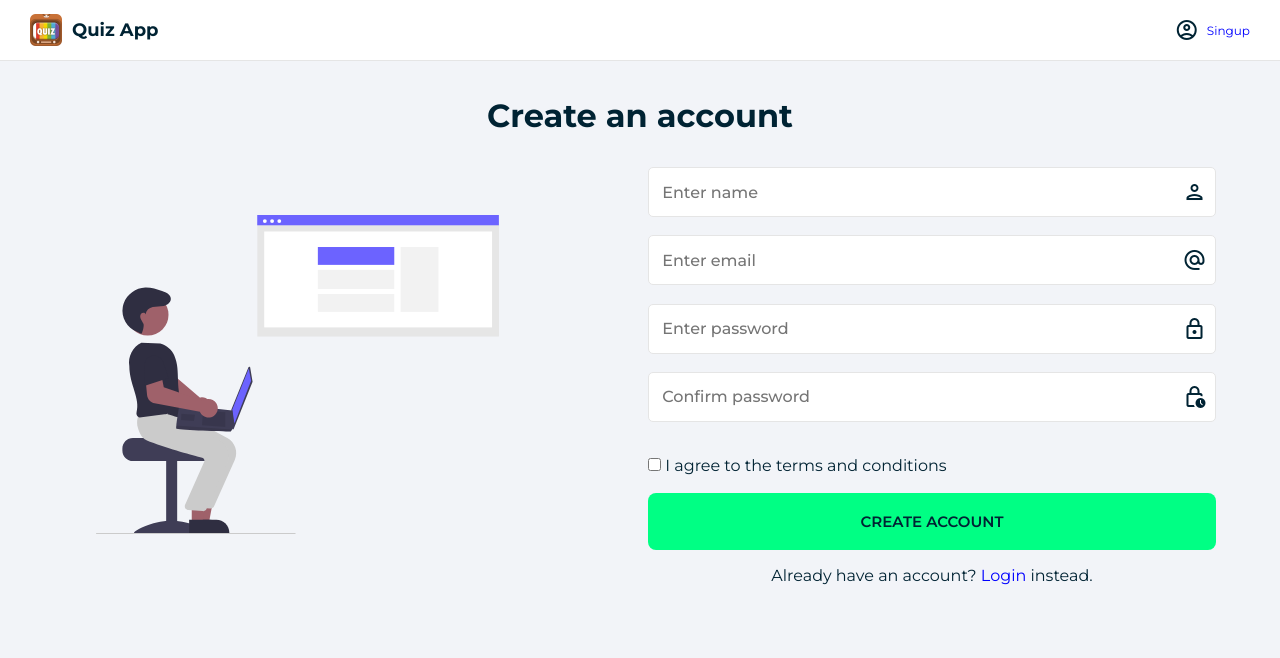
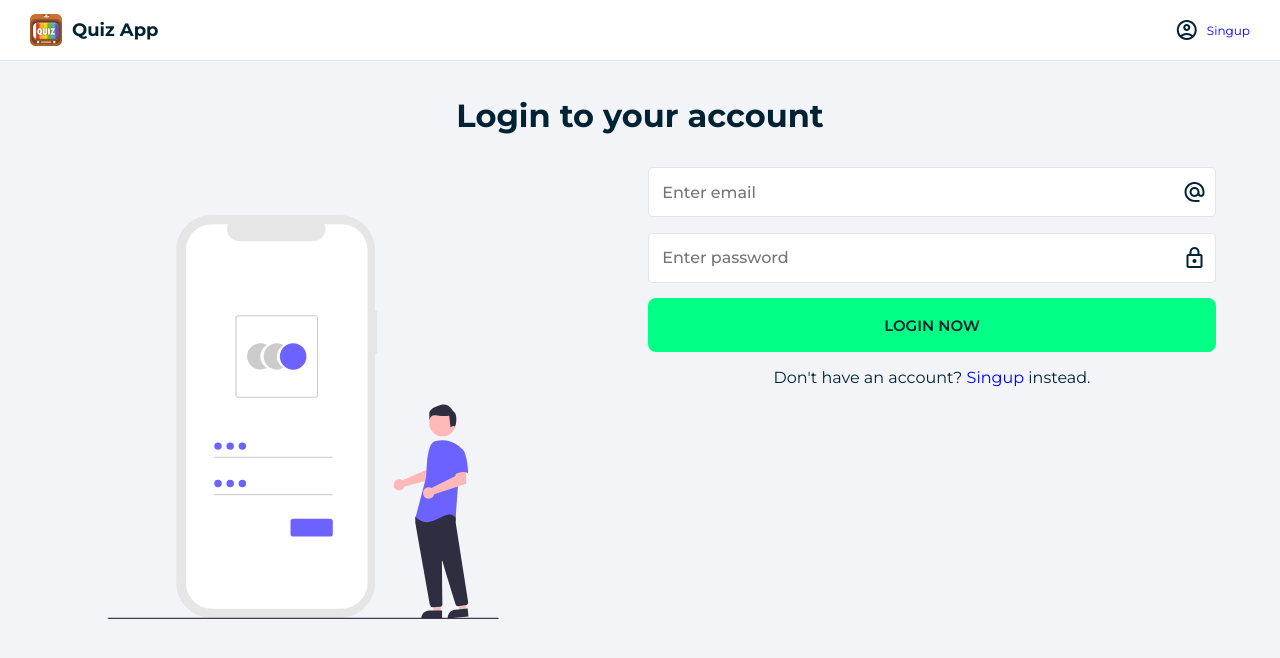
Before and after one commit to SamiurRahmanMukul/React-Firebase-Quiz-Application, a React (Create React App) app: page / in a window 1280 px wide. Shown: the top 658 px of the page. Built offline with nearby package versions, Linux system fonts and the light colour scheme.

Commit message:
quiz app user login page build

```diff
--- a/src/App.js
+++ b/src/App.js
@@ -1,13 +1,15 @@
 import React from "react";
 import Layout from "./components/layout/Layout";
 // import HomePage from "./components/pages/home/HomePage";
-import SingupPage from "./components/pages/singup/SingupPage";
+// import SingupPage from "./components/pages/singup/SingupPage";
+import LoginPage from "./components/pages/login/LoginPage";
 
 function App() {
   return (
     <Layout>
       {/* <HomePage /> */}
-      <SingupPage />
+      {/* <SingupPage /> */}
+      <LoginPage />
     </Layout>
   );
 }
--- /dev/null
+++ b/src/components/pages/login/LoginPage.jsx
@@ -0,0 +1,30 @@
+import React from "react";
+import LoginImage from "../../../assets/images/login.svg";
+import Button from "../singup/button/Button";
+import Form from "../singup/form/Form";
+import Illustration from "../singup/illustration/Illustration";
+import TextInput from "../singup/text-input/TextInput";
+import Style from "./LoginPage.module.css";
+
+export default function LoginPage() {
+  return (
+    <>
+      <h1>Login to your account</h1>
+
+      <div className="column">
+        <Illustration image={LoginImage} />
+
+        <Form className={Style.login}>
+          <TextInput type="text" placeholder="Enter email" icon="alternate_email" />
+          <TextInput type="password" placeholder="Enter password" icon="lock" />
+
+          <Button>Login Now</Button>
+
+          <div className="info">
+            Don't have an account? <a href="/">Singup</a> instead.
+          </div>
+        </Form>
+      </div>
+    </>
+  );
+}
--- /dev/null
+++ b/src/components/pages/login/LoginPage.module.css
@@ -0,0 +1,8 @@
+/* login component */
+h1 {
+  text-align: center;
+}
+
+.login {
+  height: 300px;
+}
--- a/src/components/pages/singup/SingupPage.jsx
+++ b/src/components/pages/singup/SingupPage.jsx
@@ -1,4 +1,5 @@
 import React from "react";
+import SingupImage from "../../../assets/images/singup.svg";
 import Button from "./button/Button";
 import Checkbox from "./check-box/CheckBox";
 import Form from "./form/Form";
@@ -12,7 +13,7 @@ export default function SingupPage() {
       <h1>Create an account</h1>
 
       <div className="column">
-        <Illustration />
+        <Illustration image={SingupImage} />
         <Form className={Style.singup}>
           <TextInput type="text" placeholder="Enter name" icon="person" />
           <TextInput type="text" placeholder="Enter email" icon="alternate_email" />
--- a/src/components/pages/singup/illustration/Illustration.jsx
+++ b/src/components/pages/singup/illustration/Illustration.jsx
@@ -1,11 +1,10 @@
 import React from "react";
-import SingupImage from "../../../../assets/images/singup.svg";
 import Style from "./Illustration.module.css";
 
-export default function Illustration() {
+export default function Illustration({ image }) {
   return (
     <div className={Style.illustration}>
-      <img src={SingupImage} alt="singup" />
+      <img src={image} alt="illustration" />
     </div>
   );
 }
```
